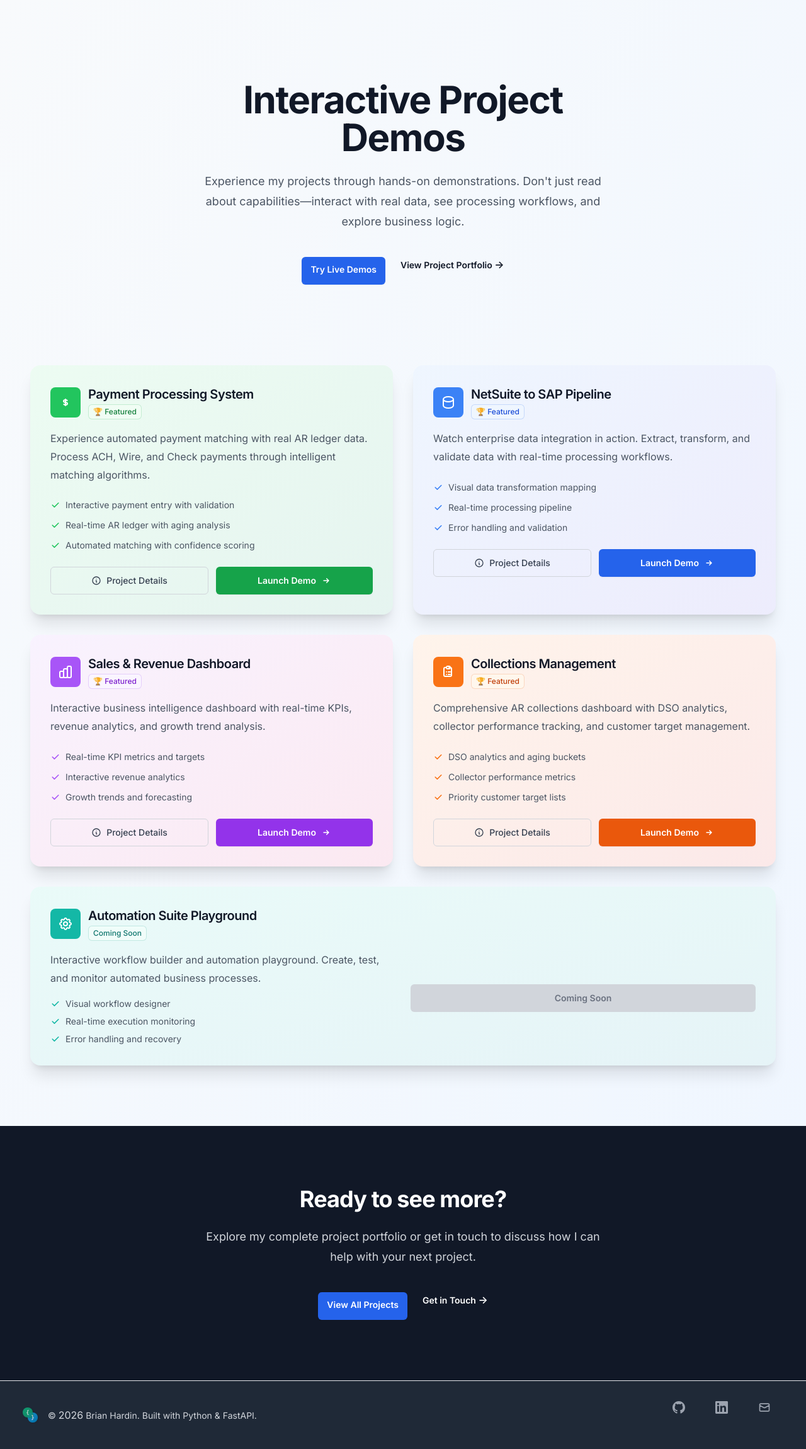
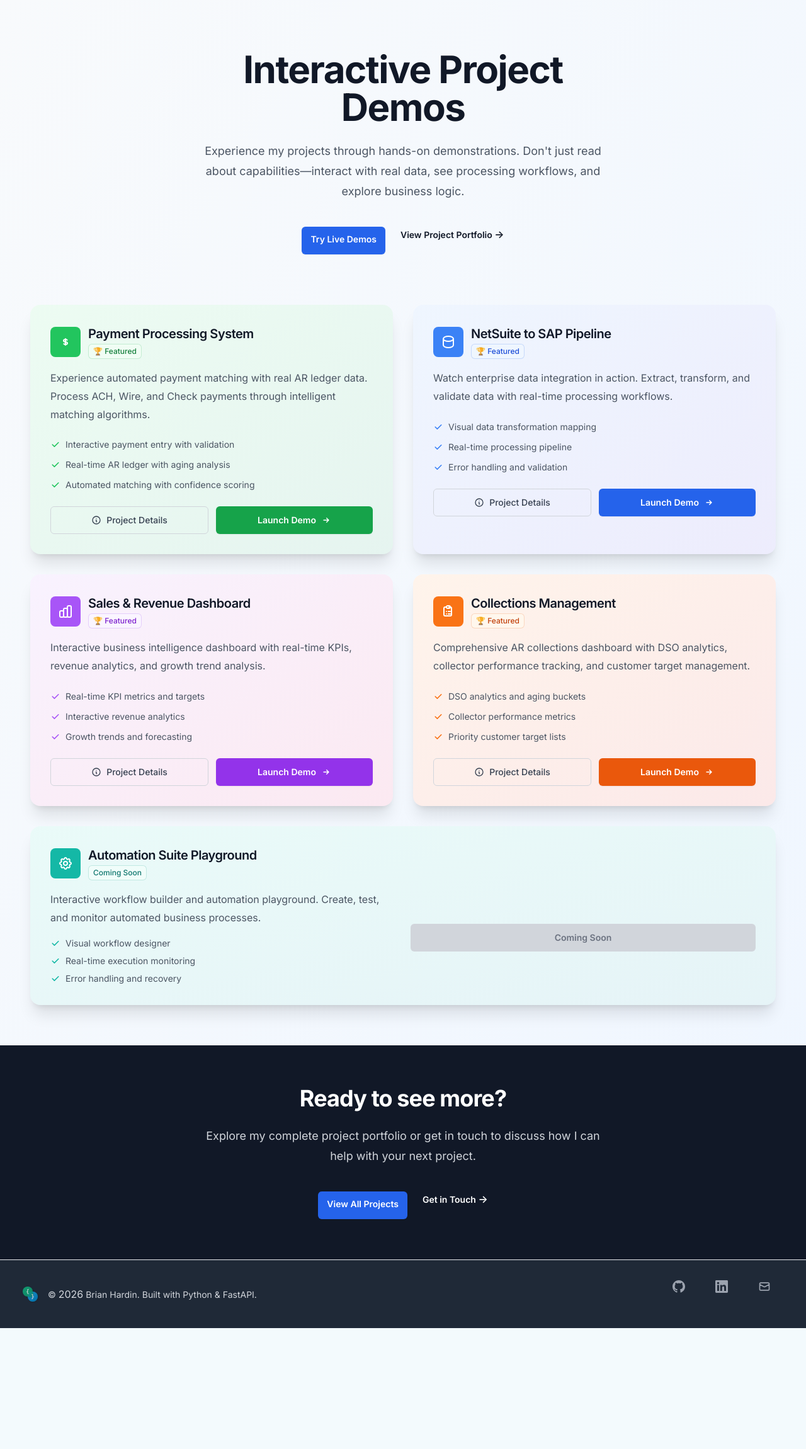
Before and after one commit to Bhardin04/brianhardin.info, a FastAPI app: page /demos/ in a window 1280 px wide. Shown: the part 65-2366 px from the top of the page at 63% size. After the commit the page ends 2174 px from the top, so only its background shows below. Run offline with FastAPI, Linux system fonts and the light colour scheme; some libraries are stand-ins or nearby versions.

Commit message:
fix(layout): reduce excessive whitespace before footer
Add sticky footer layout (flex-col + flex-1) so footer stays at viewport
bottom on short pages. Reduce demos page padding, tighten contact page
bottom spacing, and define missing CSS spacing variables.

Co-Authored-By: Claude Opus 4.6 <noreply@anthropic.com>

```diff
--- a/app/static/css/styles.css
+++ b/app/static/css/styles.css
@@ -142,6 +142,10 @@
   --space-lg: 24px;     /* 24px */
   --space-xl: 32px;     /* 32px */
   --space-2xl: 48px;    /* 48px */
+  --space-4: 1rem;      /* 16px - container padding */
+  --space-16: 2rem;     /* 32px - section-sm padding */
+  --space-24: 3rem;     /* 48px - section padding */
+  --space-32: 4rem;     /* 64px - section-lg padding */
 
   /* === SHADOWS - Enhanced with colored shadows === */
   --shadow-sm: 0 1px 2px rgba(0,0,0,0.05);
--- a/app/templates/base.html
+++ b/app/templates/base.html
@@ -171,7 +171,7 @@
     <script src="https://unpkg.com/htmx.org@1.9.10"></script>
     <link href="{{ url_for('static', path='/css/styles.css') }}" rel="stylesheet">
 </head>
-<body class="min-h-screen bg-gray-50 dark:bg-gray-900 text-gray-900 dark:text-gray-100">
+<body class="min-h-screen flex flex-col bg-gray-50 dark:bg-gray-900 text-gray-900 dark:text-gray-100">
     <a href="#main-content" class="sr-only focus:not-sr-only focus:absolute focus:top-2 focus:left-2 focus:z-50 focus:px-4 focus:py-2 focus:bg-blue-600 focus:text-white focus:rounded-md">Skip to main content</a>
 
     <nav class="sticky top-0 z-50 backdrop-blur-sm border-b bg-white dark:bg-gray-800 border-gray-200 dark:border-gray-700" aria-label="Main navigation">
@@ -244,7 +244,7 @@
         </div>
     </nav>
 
-    <main id="main-content">
+    <main id="main-content" class="flex-1">
         {% block content %}{% endblock %}
     </main>
 
--- a/app/templates/contact.html
+++ b/app/templates/contact.html
@@ -20,7 +20,7 @@
     </div>
 </section>
 
-<div class="max-w-4xl mx-auto px-4 sm:px-6 lg:px-8 py-12">
+<div class="max-w-4xl mx-auto px-4 sm:px-6 lg:px-8 pt-12 pb-8">
     <div class="grid grid-cols-1 lg:grid-cols-2 gap-12">
         <!-- Contact Form -->
         <div class="bg-white dark:bg-gray-800 rounded-xl shadow-sm p-8 border-l-4 border-l-brand-500 border border-gray-100 dark:border-gray-700">
--- a/app/templates/demos/index.html
+++ b/app/templates/demos/index.html
@@ -5,7 +5,7 @@
 {% block content %}
 <div class="min-h-screen bg-gradient-to-br from-slate-50 to-blue-50 dark:from-slate-900 dark:to-slate-800">
     <!-- Hero Section -->
-    <div class="relative py-24 sm:py-32">
+    <div class="relative py-16 sm:py-20">
         <div class="mx-auto max-w-7xl px-6 lg:px-8">
             <div class="mx-auto max-w-2xl text-center">
                 <h1 class="text-4xl font-bold tracking-tight text-gray-900 dark:text-white sm:text-6xl">
@@ -27,7 +27,7 @@
     </div>
 
     <!-- Featured Demos Grid -->
-    <div id="demos" class="mx-auto max-w-7xl px-6 lg:px-8 pb-24">
+    <div id="demos" class="mx-auto max-w-7xl px-6 lg:px-8 pb-16">
         <div class="mx-auto max-w-2xl lg:max-w-none">
             <div class="grid grid-cols-1 gap-8 lg:grid-cols-2">
 
@@ -324,7 +324,7 @@
     </div>
 
     <!-- CTA Section -->
-    <div class="bg-gray-900 py-16 sm:py-24">
+    <div class="bg-gray-900 py-12 sm:py-16">
         <div class="mx-auto max-w-7xl px-6 lg:px-8">
             <div class="mx-auto max-w-2xl text-center">
                 <h2 class="text-3xl font-bold tracking-tight text-white sm:text-4xl">
```
Also changed, not shown: docs/development/roadmap.md (+1 -1 lines), CHANGELOG.md.
